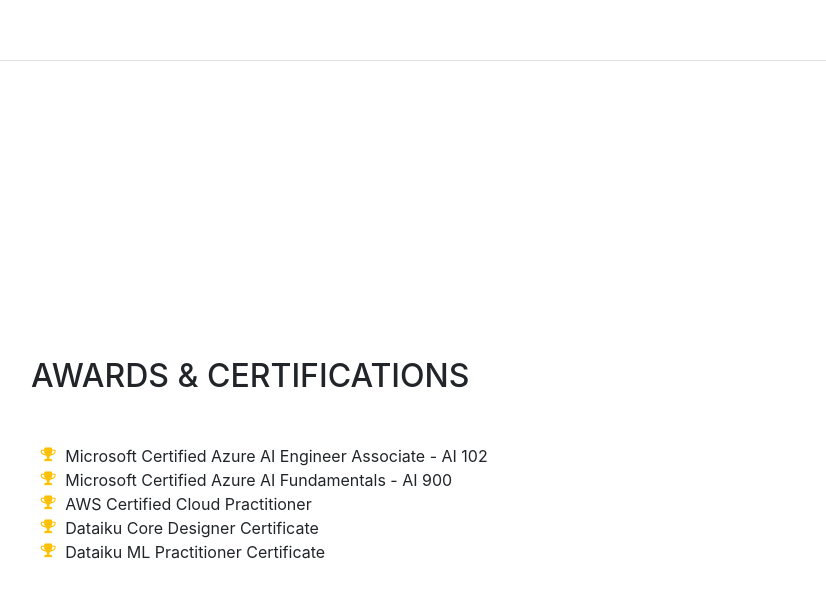
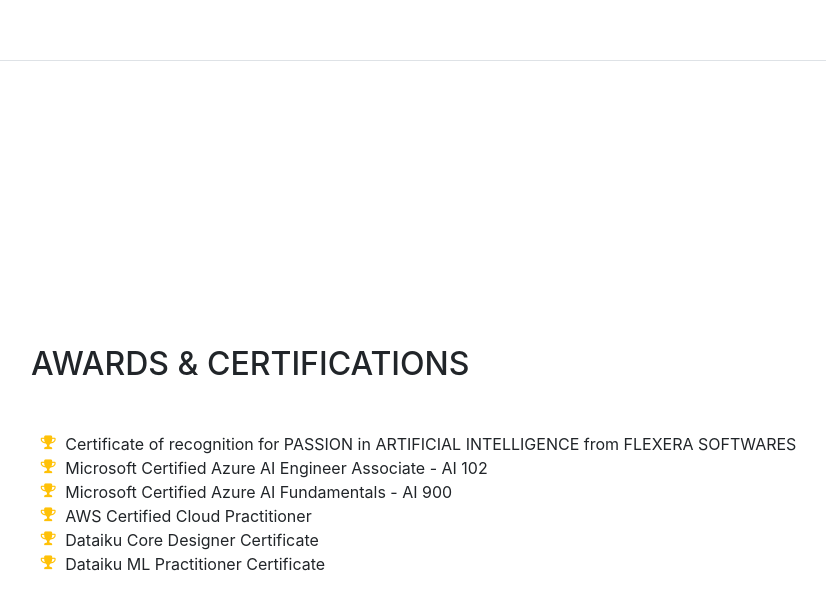
Before and after one commit to Akshaykumarcp/akshaykumarcp.github.io, a website with bundled scripts: page index.html in a window 1280 px wide. Shown: the part 5586-6195 px from the top of the page, without its empty margins (289-1115 px from the left). Built offline with nearby package versions, Linux system fonts and the light colour scheme; a web font is replaced by a local one.

Commit message:
added certificate of recognition from flexera

```diff
--- a/index.html
+++ b/index.html
@@ -443,6 +443,10 @@
           <ul class="fa-ul mb-0">
             <li>
               <i class="fa-li fa fa-trophy text-warning"></i>
+              Certificate of recognition for PASSION in ARTIFICIAL INTELLIGENCE from FLEXERA SOFTWARES </li>
+            <li>
+            <li>
+              <i class="fa-li fa fa-trophy text-warning"></i>
               Microsoft Certified Azure AI Engineer Associate - AI 102 </li>
             <li>
               <i class="fa-li fa fa-trophy text-warning"></i>
```
